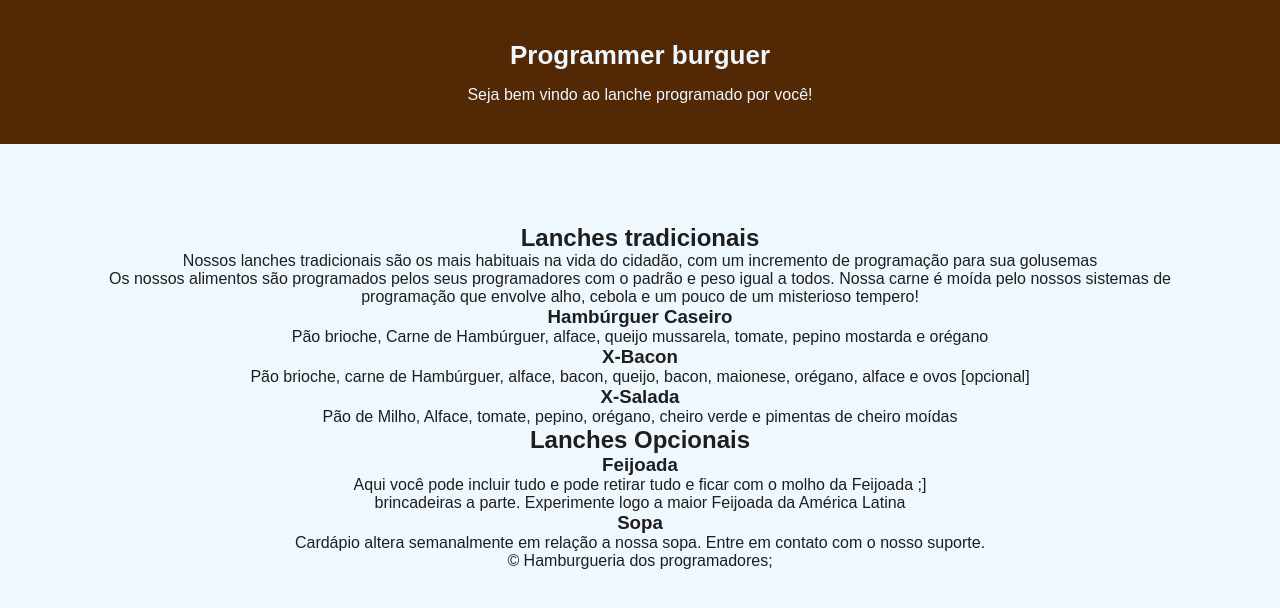
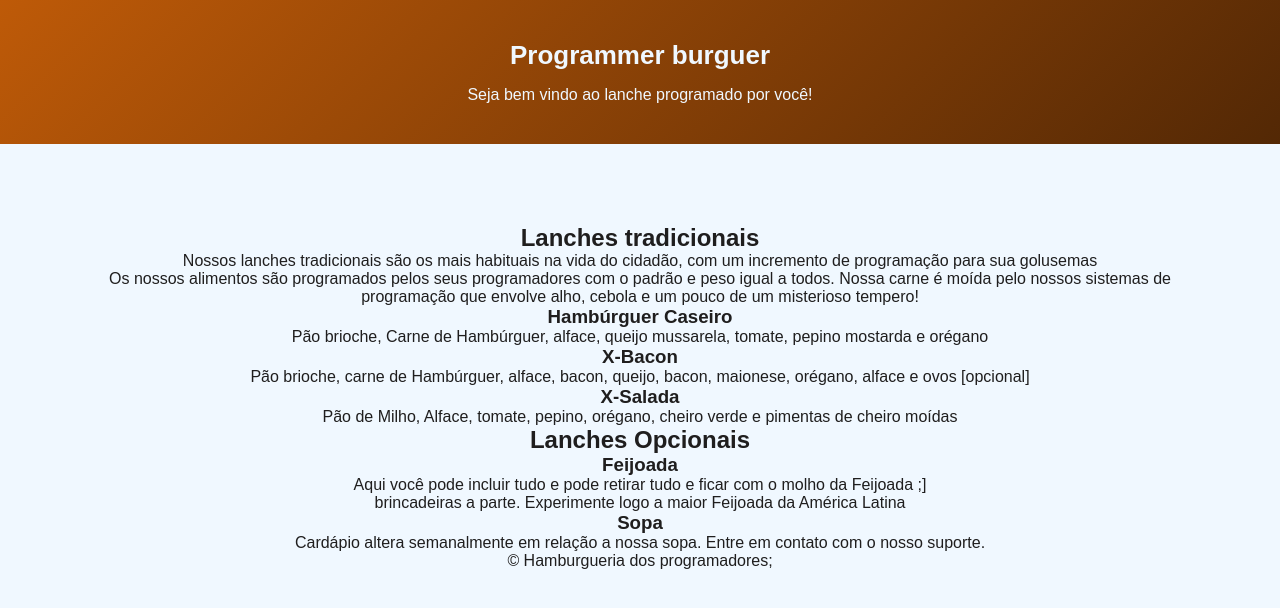
Before and after one commit to iuky-ferreira2000/Teste_git_iuky, a plain HTML site: page index.html in a window 1280 px wide. Drawn offline with Linux system fonts and the light colour scheme.

Commit message:
alteração na cor do background do header

```diff
--- a/css/style.css
+++ b/css/style.css
@@ -15,7 +15,7 @@ body {
 /* Cabeçalho */
 
 header {
-    background-color: #532805;
+    background: linear-gradient(135deg, #be5a08, #532805);
     padding: 40px;
     color: aliceblue;
     text-align: center;
```
